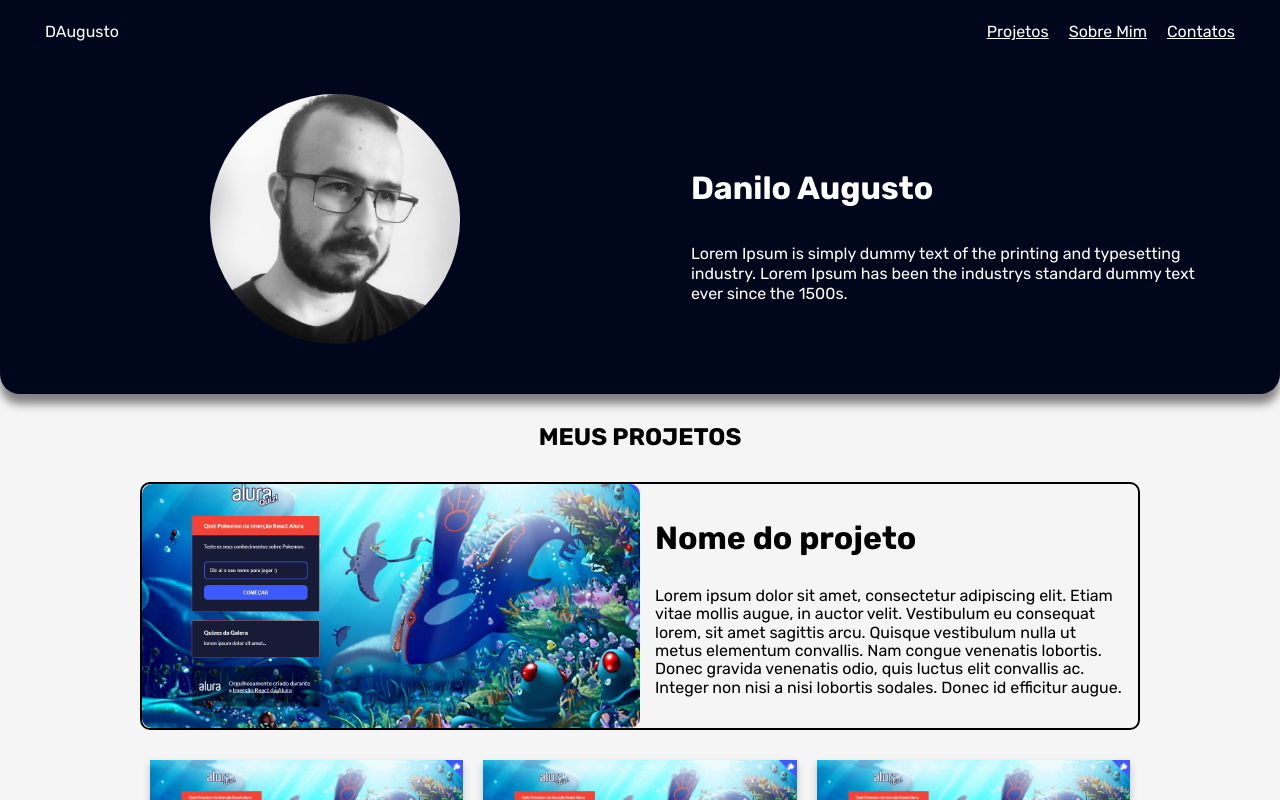
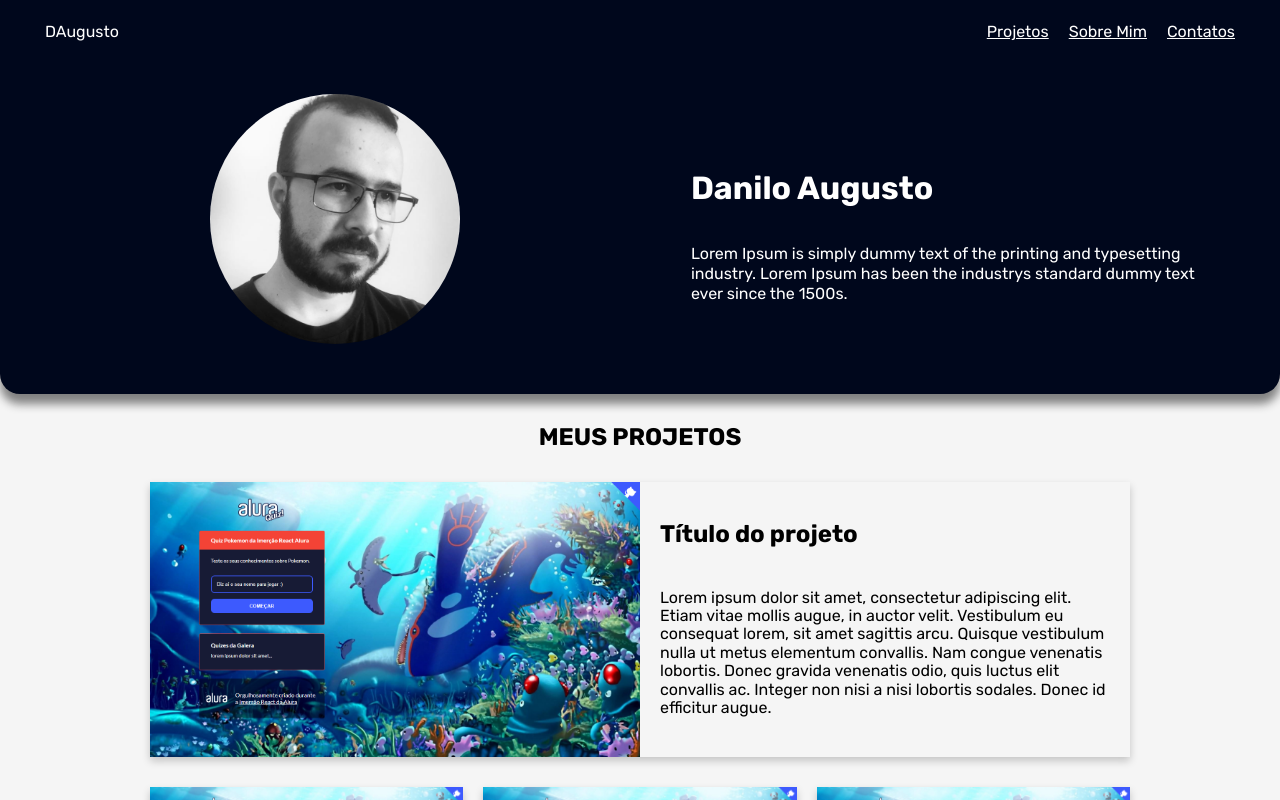
Before and after one commit to daniloamsilva/Danilo_Augusto_JAMStackAlura, a Next.js app: page / in a window 1280 px wide. Shown: the top 800 px of the page. Built offline with nearby package versions, Linux system fonts and the light colour scheme.

Commit message:
HighlightedCard - Ajuste

```diff
--- a/pages/index.js
+++ b/pages/index.js
@@ -75,28 +75,17 @@
         <SectionTitle>MEUS PROJETOS</SectionTitle>
 
         <Grid.Container>
-          <Grid.Row border="2px solid black" border-radius="10px">
-            <Grid.Col value={{ xs: 12, sm: 12, md: 6 }}>
-              <HighlightedCard.CardImage
-                background-image='url("img/project1.png")'
-                width="100%"
-                height="100%"
-                border-radius="10px"
-              />
-            </Grid.Col>
-            <Grid.Col value={{ xs: 12, sm: 12, md: 6 }} padding="15px">
-              <HighlightedCard.CardTitle>
-                Nome do projeto
-              </HighlightedCard.CardTitle>
-              <HighlightedCard.CardText>
-                Lorem ipsum dolor sit amet, consectetur adipiscing elit. Etiam
-                vitae mollis augue, in auctor velit. Vestibulum eu consequat
-                lorem, sit amet sagittis arcu. Quisque vestibulum nulla ut metus
-                elementum convallis. Nam congue venenatis lobortis. Donec
-                gravida venenatis odio, quis luctus elit convallis ac. Integer
-                non nisi a nisi lobortis sodales. Donec id efficitur augue.
-              </HighlightedCard.CardText>
-            </Grid.Col>
+          <Grid.Row>
+            <HighlightedCard
+              image="img/project1.png"
+              title="Título do projeto"
+              description="Lorem ipsum dolor sit amet, consectetur adipiscing elit. Etiam
+              vitae mollis augue, in auctor velit. Vestibulum eu consequat
+              lorem, sit amet sagittis arcu. Quisque vestibulum nulla ut metus
+              elementum convallis. Nam congue venenatis lobortis. Donec
+              gravida venenatis odio, quis luctus elit convallis ac. Integer
+              non nisi a nisi lobortis sodales. Donec id efficitur augue."
+            />
           </Grid.Row>
 
           <Grid.Row marginTop="30px" marginBottom="30px">
--- a/src/components/projects/HighlightedCard/index.js
+++ b/src/components/projects/HighlightedCard/index.js
@@ -1,27 +1,72 @@
+import React from 'react';
 import styled from 'styled-components';
+import PropTypes from 'prop-types';
 
 import propToStyle from '../../../theme/utils/propToStyle';
 
-const HighlightedCard = styled.div`
-  display: flex;
+const CardContainer = styled.div`
+  box-shadow: 0 4px 8px 0 rgba(0, 0, 0, 0.2);
+  transition: 0.3s;
+  width: 100%;
 
-  border: 2px solid black;
-  margin: 0 30px;
+  ${propToStyle('display')}
+  ${propToStyle('margin')}
+
+  &:hover {
+    box-shadow: 0 8px 16px 0 rgba(0, 0, 0, 0.2);
+    cursor: pointer;
+  }
 `;
 
-HighlightedCard.CardImage = styled.div`
+CardContainer.Informations = styled.div`
+  padding: 20px;
+
+  display: flex;
+  flex-direction: column;
+  justify-content: space-around;
+`;
+
+CardContainer.Image = styled.img`
   ${propToStyle('background-image')}
   ${propToStyle('width')}
-  ${propToStyle('height')}
-  ${propToStyle('border-radius')}
-  background-size: cover;
-  background-position: center;
 `;
 
-HighlightedCard.CardTitle = styled.h1`
-  margin-bottom: 30px;
+CardContainer.Title = styled.h2`
+  margin: 0;
+  padding: 10px 0;
 `;
 
-HighlightedCard.CardText = styled.p``;
+CardContainer.Description = styled.p`
+  margin: 0;
+  padding: 10px 0;
+`;
+
+function HighlightedCard({ image, title, description, ...props }) {
+  return (
+    <CardContainer
+      {...props}
+      display={{ md: 'flex' }}
+      margin={{ md: '0 10px' }}
+    >
+      <CardContainer.Image src={image} width={{ xs: '100%', md: '50%' }} />
+      <CardContainer.Informations>
+        <CardContainer.Title>{title}</CardContainer.Title>
+        <CardContainer.Description>{description}</CardContainer.Description>
+      </CardContainer.Informations>
+    </CardContainer>
+  );
+}
+
+HighlightedCard.propTypes = {
+  image: PropTypes.string,
+  title: PropTypes.string,
+  description: PropTypes.string,
+};
+
+HighlightedCard.defaultProps = {
+  image: '',
+  title: '',
+  description: '',
+};
 
 export default HighlightedCard;
```
